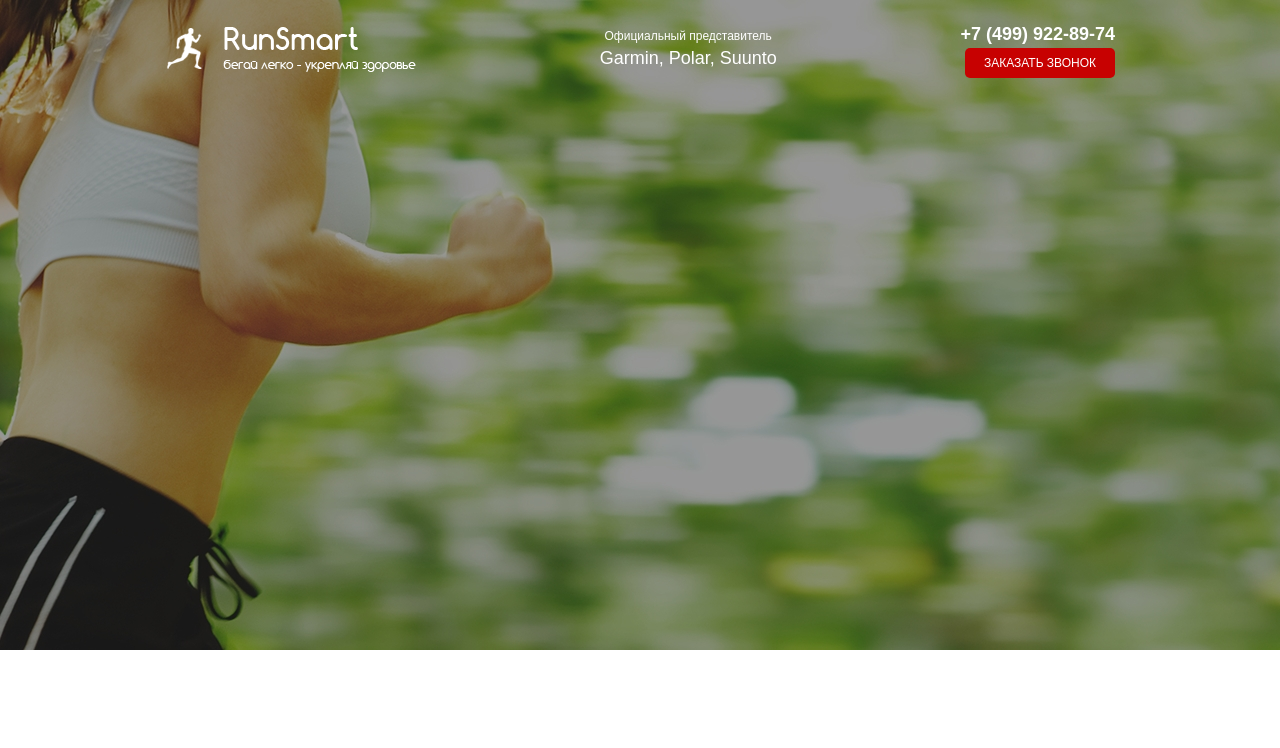
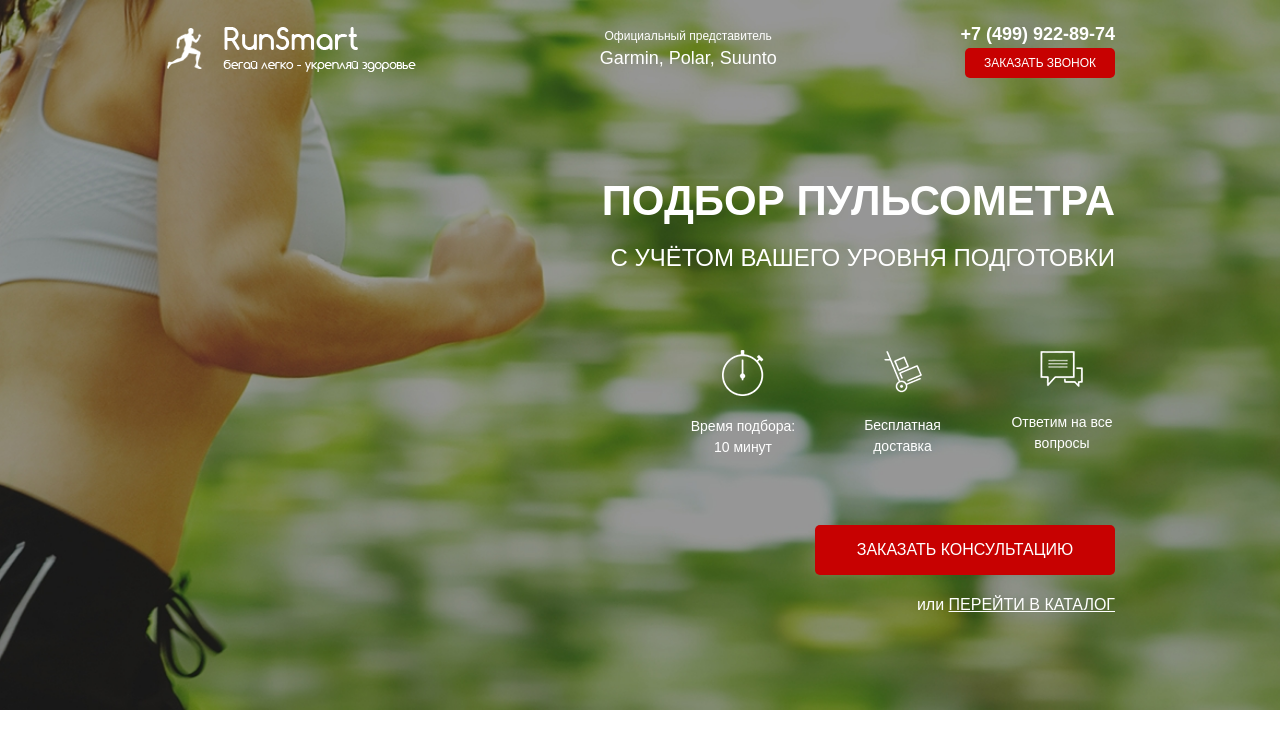
Before and after one commit to v2v-creator/pulse_project, a website: page src/index.html in a window 1280 px wide. Drawn offline with Linux system fonts and the light colour scheme.

Commit message:
finish promo sections

```diff
--- a/src/index.html
+++ b/src/index.html
@@ -27,6 +27,31 @@
             <button class="button">заказать звонок</button>
           </div>
         </header>
+
+        <div class="promo__wrapper">
+          <h1 class="promo__header">Подбор пульсометра</h1>
+          <h2 class="promo__subheader">с учётом Вашего уровня подготовки</h2>
+          <div class="promo__icons">
+            <div class="promo__icon">
+              <img src="icons/timer.png" alt="timer" />Время подбора: 10 минут
+            </div>
+            <div class="promo__icon">
+              <img
+                src="icons/time_delivery.png"
+                alt="time delivery"
+              />Бесплатная доставка
+            </div>
+            <div class="promo__icon">
+              <img src="icons/messages.png" alt="messages" />Ответим на все
+              вопросы
+            </div>
+          </div>
+          <button class="button button_main">заказать кОНСУЛЬТАЦИЮ</button>
+          <div class="promo__link">
+            или
+            <a href="#">ПЕРЕЙТИ В КАТАЛОГ</a>
+          </div>
+        </div>
       </div>
     </div>
   </body>
--- a/src/sass/blocks/_buttons.scss
+++ b/src/sass/blocks/_buttons.scss
@@ -8,4 +8,11 @@
   font-size: 12px;
   font-weight: 500;
   text-transform: uppercase;
+  &_main {
+    width: 300px;
+    height: 50px;
+    margin-top: 67px;
+    font-size: 16px;
+    font-weight: 400;
+  }
 }
--- a/src/sass/blocks/_promo.scss
+++ b/src/sass/blocks/_promo.scss
@@ -2,4 +2,51 @@
   min-height: 650px;
   padding: 21px 0 93px 0;
   background: url(../../img/main.jpg) center (center/cover) no-repeat;
+  &__wrapper {
+    display: flex;
+    flex-direction: column;
+    align-items: flex-end;
+    margin-top: 91px;
+  }
+  &__header {
+    color: #ffffff;
+    font-size: 42px;
+    font-weight: 700;
+    text-transform: uppercase;
+  }
+  &__subheader {
+    color: #ffffff;
+    font-size: 24px;
+    font-weight: 500;
+    text-transform: uppercase;
+  }
+  &__icons {
+    display: flex;
+    justify-content: space-between;
+    width: 425px;
+    margin-top: 66px;
+  }
+  &__icon {
+    width: 106px;
+    text-align: center;
+    color: #ffffff;
+    font-size: 14px;
+    font-weight: 500;
+    img {
+      display: block;
+      margin: 0 auto;
+      margin-bottom: 20px;
+    }
+  }
+  &__link {
+    color: #ffffff;
+    font-size: 16px;
+    font-weight: 500;
+    margin-top: 18px;
+    a {
+      color: #ffffff;
+      text-decoration: underline;
+      text-transform: uppercase;
+    }
+  }
 }
```
Also changed, not shown: src/css/style.min.css, src/icons/time_delivery.png (renamed from src/icons/delivery.png), 1 other file.
